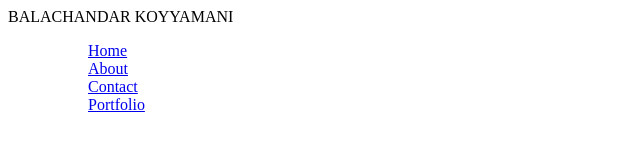
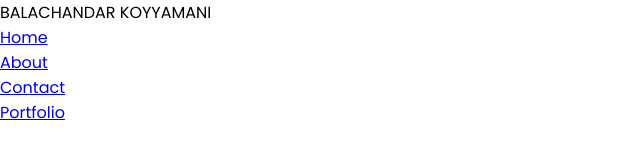
Before and after one commit to balakoyyamani/portfolio, a plain HTML site: page index.html in a window 1280 px wide. Shown: the whole page, without its empty margins (0-640 px from the left). Drawn offline with Linux system fonts and the light colour scheme.

Commit message:
13 update

```diff
--- a/index.html
+++ b/index.html
@@ -3,7 +3,7 @@
 <head>
     <meta charset="UTF-8">
     <meta name="viewport" content="width=device-width, initial-scale=1.0">
-    <title>Portfolio|BK19</title>
+    <title>Portfolio</title>
     <link rel="stylesheet" href="style.css">
     <link rel="stylesheet" href="media.css">
 </head>
--- a/style.css
+++ b/style.css
@@ -0,0 +1,23 @@
+
+@import url('https://fonts.googleapis.com/css2?family=Poppins:wght@400;600&display=swap');
+
+
+*{
+    margin: 0;
+    padding: 0;
+}
+
+body{
+    font-family: "Poppins", sans-serif;
+
+}
+html{
+    scroll-behavior: smooth;
+
+}
+p{
+    color: rgb(85,85, 85);
+}
+a,.btn{
+transition: all 300ms ease;
+}
```
